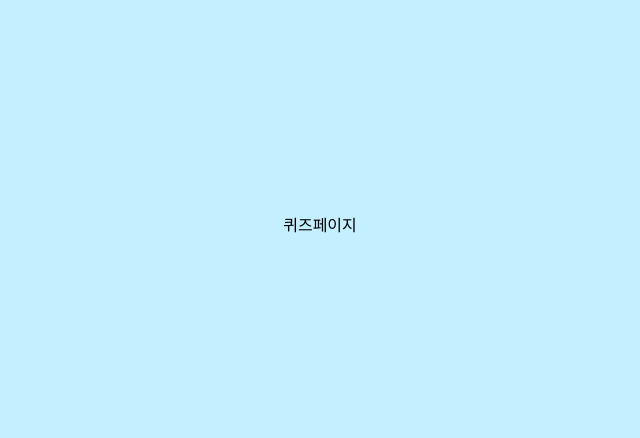
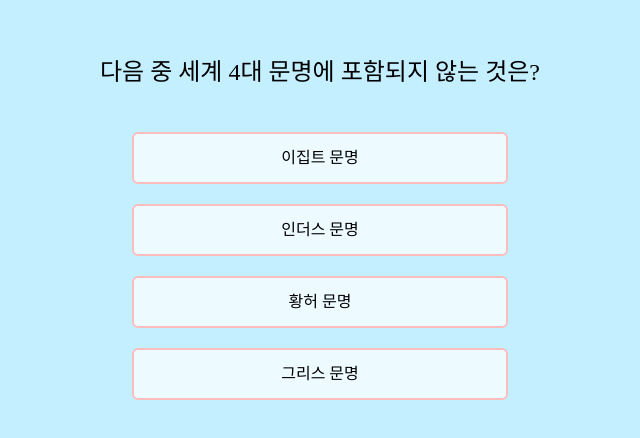
Before and after one commit to hyenee99/miniGame, a React (Vite) app: page /quiz in a window 1280 px wide. Shown: the part 174-612 px from the top of the page, without its empty margins (320-960 px from the left). Built offline with nearby package versions, Linux system fonts and the light colour scheme; a web font is replaced by a local one.

Commit message:
feat: 문제 유형별(주관식/객관식) UI 구성

```diff
--- a/src/pages/QuizPage.jsx
+++ b/src/pages/QuizPage.jsx
@@ -5,6 +5,39 @@ import { getRandomQuestions } from "../utils/randomQuestions";
 export default function QuizPage() {
   const [questions] = useState(() => getRandomQuestions(Questions, 10));
   const [currentIndex, setCurrentIndex] = useState(0);
+  const [userAnswer, setUserAnswer] = useState("");
+  const currentQuestion = questions[currentIndex];
   console.log(questions);
-  return <div>퀴즈페이지</div>;
+
+  return (
+    <div className="flex flex-col gap-10 items-center w-full p-3 text-center">
+      <h2 className="text-xl sm:text-2xl leading-relaxed">
+        {currentQuestion.question}
+      </h2>
+      {/* 주관식인 경우 */}
+      {currentQuestion.type === "subjective" && (
+        <input
+          value={userAnswer}
+          onChange={(e) => setUserAnswer(e.target.value)}
+          placeholder="답을 입력하세요"
+          className="border-2 border-[#FFBCBC] rounded-md bg-white w-[85%] sm:w-[30%] p-3"
+        />
+      )}
+
+      {/* 객관식인 경우 */}
+      {currentQuestion.type === "objective" && (
+        <div className="flex flex-col gap-5 w-[70%] sm:w-[30%]">
+          {currentQuestion.options.map((option, idx) => (
+            <button
+              key={idx}
+              onClick={() => setUserAnswer(idx)}
+              className="border-2 border-[#FFBCBC] p-3 sm:p-3 rounded-md bg-white/70 hover:bg-[#F6F6F6] cursor-pointer"
+            >
+              {option}
+            </button>
+          ))}
+        </div>
+      )}
+    </div>
+  );
 }
```
